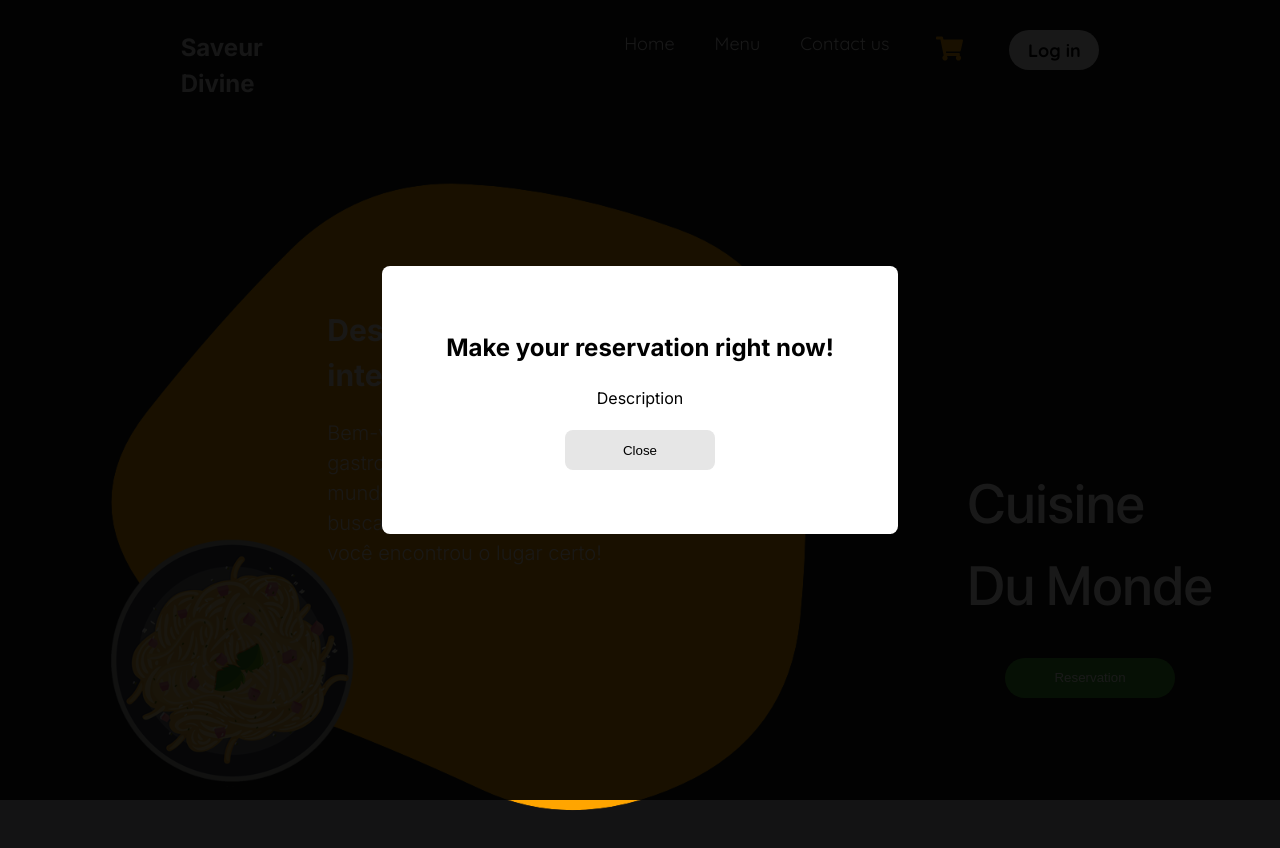
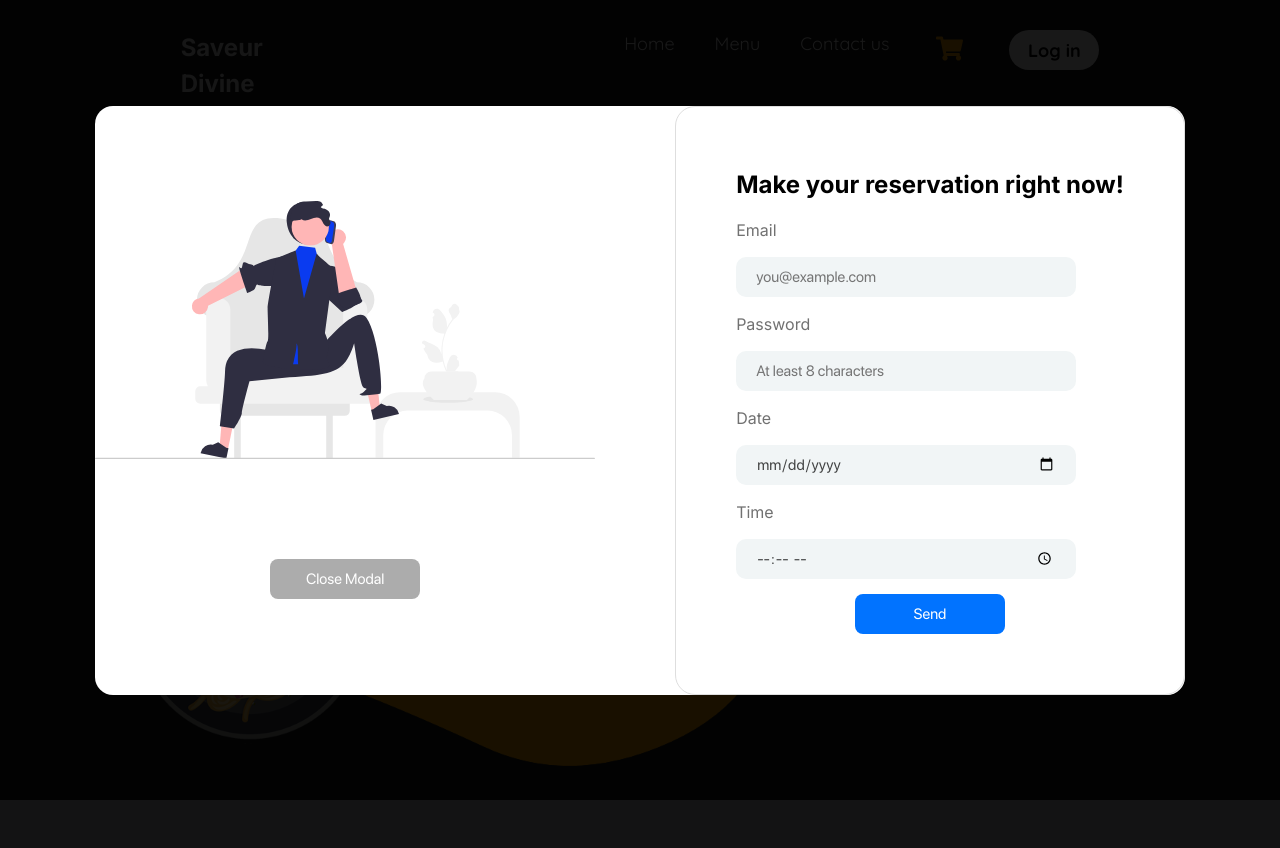
Before and after one commit to caioneves05/saveur-divine, a React (Vite) app: page / in a window 1280 px wide. Both pictures are taken after a click on the button "Reservation". Shown: the top 848 px of the page. Built offline with nearby package versions, Linux system fonts and the light colour scheme.

Commit message:
added transition in home component and styles to modal.

```diff
--- a/index.html
+++ b/index.html
@@ -1,10 +1,10 @@
 <!DOCTYPE html>
-<html lang="en">
+<html lang="pt/br">
   <head>
     <meta charset="UTF-8" />
     <link rel="icon" type="image/svg+xml" href="/vite.svg" />
     <meta name="viewport" content="width=device-width, initial-scale=1.0" />
-    <title>Vite + React</title>
+    <title>Saveur Divine</title>
   </head>
   <body>
     <div id="root"></div>
--- a/package.json
+++ b/package.json
@@ -10,6 +10,7 @@
     "preview": "vite preview"
   },
   "dependencies": {
+    "@react-spring/web": "^9.7.2",
     "node-sass": "^9.0.0",
     "react": "^18.2.0",
     "react-dom": "^18.2.0",
--- a/src/components/Header/Header.jsx
+++ b/src/components/Header/Header.jsx
@@ -1,14 +1,30 @@
 import style from './Header.module.scss'
 import svgBuble from '../../assets/images/blob.png'
 import Modal from '../Modal/Modal'
-import { useState } from 'react'
+import { useState, useEffect } from 'react'
+import { useSpring, animated } from '@react-spring/web'
+
+
 
 const Header = () => {
 
     const [open, setOpen] = useState(false)
+    const [showContent, setShowContent] = useState(false);
+
+    const headerIn = useSpring({
+        opacity: showContent ? 1 : 0,
+        marginLeft: showContent ? 0 : -100,
+        delay: 340,
+
+    });
+
+    useEffect(() => {
+        setShowContent(true);
+    }, []);
 
     return(
         <>
+            <animated.div style={headerIn}>
                 <header className={style.header}>
 
                     <div className={style.apresentation}>
@@ -33,6 +49,7 @@ const Header = () => {
                     </div>
                 </header>
                 <Modal isOpen={open} actionName='reservation' setOpen={setOpen}/>
+            </animated.div>
         </>
     )
 }
--- a/src/components/Header/Header.module.scss
+++ b/src/components/Header/Header.module.scss
@@ -19,20 +19,21 @@
     justify-content: center;
     align-items: center;
 
+
     .apresentation {
         position: relative;
 
         .imgBuble {
-            width: 800px;
-            height: 800px;
+            width: 750px;
+            height: 750px;
             margin-right: 8%;
         }
 
         .description{
             position: absolute;
             width: 450px;
-            left: 260px;
-            bottom: 340px;
+            left: 223px;
+            bottom: 320px;
         }
 
         .description h1 {
--- a/src/components/Modal/Modal.jsx
+++ b/src/components/Modal/Modal.jsx
@@ -1,14 +1,37 @@
 import style from './Modal.module.scss'
+import reservationSvg from'../../assets/images/reservation.svg'
 
 const Modal = ({ isOpen, actionName, setOpen }) => {
 
-    if(isOpen) {
+    if(isOpen && actionName === 'reservation') {
         return(
             <div className={style.background}>
                 <div className={style.modal}>
-                    <h2>Make your {actionName} right now!</h2>
-                    <p>Description</p>
-                    <button onClick={() => setOpen(!isOpen)}>Close</button>
+
+                    <div className={style.apresentationModal}>
+                        <img src={reservationSvg} alt="" className={style.modalSvg}/>
+                        <button onClick={() => setOpen(!isOpen)}>Close Modal</button>
+                    </div>
+
+                    <form action="" className={style.form}>
+                        <h2>Make your {actionName} right now!</h2>
+
+                        <label htmlFor="">Email</label>
+                        <input type="email" placeholder='you@example.com'/>
+
+                        <label htmlFor="">Password</label>
+                        <input type="password" placeholder='At least 8 characters'/>
+
+                        <label htmlFor="">Date</label>
+                        <input type="date"/>
+
+                        <label htmlFor="">Time</label>
+                        <input type="time"/>
+
+                        <button type='submit'>Send</button>
+                    </form>
+
+
                 </div>
             </div>
         )
--- a/src/components/Modal/Modal.module.scss
+++ b/src/components/Modal/Modal.module.scss
@@ -1,3 +1,14 @@
+* {
+    margin: 0;
+    padding: 0;
+}
+@font-face {
+    font-family: 'SFpro';
+    src: url('../../assets/fonts/SFpro/SFPRODISPLAYREGULAR.OTF') format('truetype');
+    font-weight: bold;
+    font-style: normal;
+}
+
 .background {
     background-color: rgba(0, 0, 0, 0.900);
     position: fixed;
@@ -10,20 +21,33 @@
     right: 0;
     bottom: 0;
 
+
     .modal {
         display: flex;
         align-items: center;
-        flex-direction: column;
+        flex-direction: row;
         gap: 20px;
         position: fixed;
-        background-color: white;
+        background-color: rgb(255, 255, 255);
         color: black;
-        padding: 4rem;
-        border-radius: 8px;
+        border-radius: 18px;
 
+        .apresentationModal{
+
+            display: flex;
+            flex-direction: column;
+            align-items: center;
+            justify-content: center;
+
+            .modalSvg{
+                width: 500px;
+                margin-bottom: 100px;
+            }
                 button {
-            color: black;
-            background-color: #E6E6E6;
+                    color: white;
+                    font-family: SFpro;
+                    font-size: 15px;
+                    background-color: #acacac;
                     border: none;
                     width: 150px;
                     height: 40px;
@@ -31,8 +55,55 @@
                 }
 
                 button:hover {
-            background-color: #DADADA;
+                    background-color: #cccccc;
+                    cursor: pointer;
+                }
+            }
+
+
+        .form{
+            display: flex;
+            flex-direction: column;
+            border: 1px solid rgb(222, 222, 222);
+            gap: 15px;
+            padding: 60px;
+            border-radius: 20px;
+            margin-left: 60px;
+
+            input{
+                background-color: #F1F5F6;
+                color: #000000ba;
+                font-family: SFpro;
+                font-size: 15px;
+                padding: 20px;
+                text-decoration: none;
+                border: none;
+                outline: 0;
+                width: 340px;
+                height: 34px;
+                border-radius: 10px;
+            }
+
+            label{
+                color: #717171;
+            }
+
+            button {
+                color: white;
+                font-family: SFpro;
+                font-size: 15px;
+                background-color: #0173ff;
+                margin: auto;
+                border: none;
+                width: 150px;
+                height: 40px;
+                border-radius: 8px;
+            }
+
+            button:hover {
+                background-color: #0069e9;
                 cursor: pointer;
             }
         }
     }
+}
```
Also changed, not shown: src/assets/images/reservation.svg (added), 1 other file (tests, documents, lock files or other folders). Lines whose indentation alone changed are shown as unchanged.
